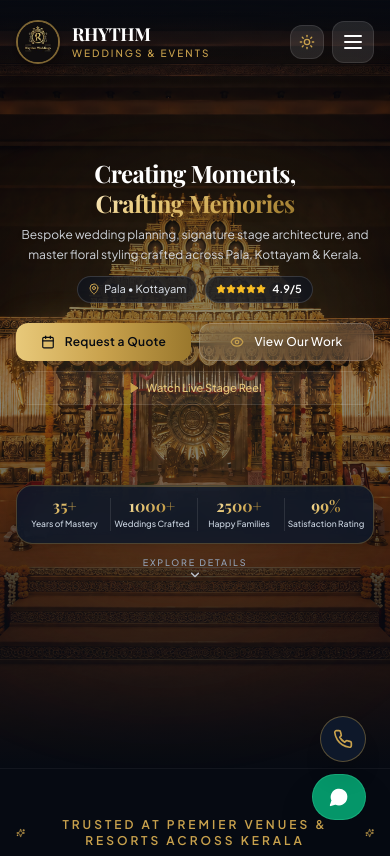
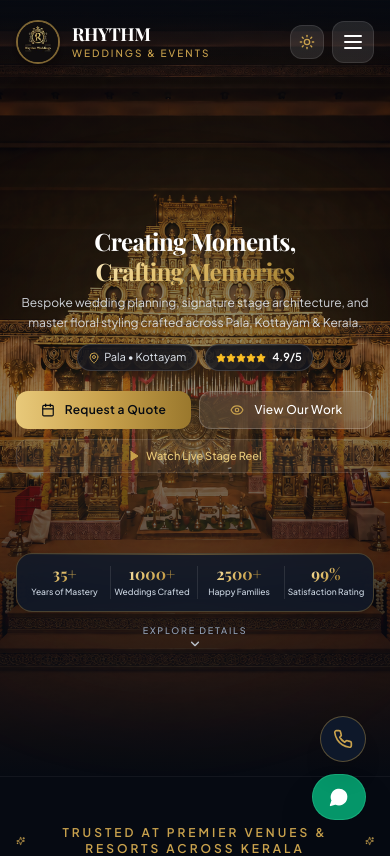
Before and after one commit to ajaypalamkunnel/Rhythm-Events, a Next.js app: page / in a window 390 px wide. Shown: the top 856 px of the page. Built offline with nearby package versions, Linux system fonts and the light colour scheme.

Commit message:
alignment hero section

```diff
--- a/src/components/sections/Hero.tsx
+++ b/src/components/sections/Hero.tsx
@@ -14,7 +14,7 @@ export default function Hero() {
   const [videoIndex, setVideoIndex] = useState<number | null>(null);
 
   return (
-    <section className="relative min-h-[91svh] sm:min-h-[100svh] flex items-center justify-center pt-22 pb-8 sm:pt-40 sm:pb-10 overflow-hidden">
+    <section className="relative min-h-[92svh] sm:min-h-[100svh] flex items-center justify-center pt-28 pb-8 sm:pt-40 sm:pb-10 overflow-hidden">
       {/* Background Images: Dedicated Mobile Image for mobile screens & Desktop Image for tablet/desktop */}
       <div className="absolute inset-0 z-0 overflow-hidden">
         {/* Mobile Background Image */}
@@ -51,7 +51,7 @@ export default function Hero() {
       <div className="absolute top-1/4 left-1/4 w-60 sm:w-72 h-60 sm:h-72 bg-brand-gold/15 rounded-full blur-[100px] pointer-events-none" />
       <div className="absolute bottom-1/4 right-1/4 w-64 sm:w-80 h-64 sm:h-80 bg-brand-goldLight/15 rounded-full blur-[110px] pointer-events-none" />
 
-      <div className="relative z-10 max-w-5xl mx-auto px-4 sm:px-6 lg:px-8 text-center flex flex-col items-center mt-2 sm:mt-8">
+      <div className="relative z-10 max-w-5xl mx-auto px-4 sm:px-6 lg:px-8 text-center flex flex-col items-center mt-6 sm:mt-8">
         {/* Headline - Balanced Typography */}
         <h1 className="font-serif text-2xl sm:text-4xl md:text-5xl lg:text-6xl font-bold tracking-tight text-white leading-[1.18] max-w-4xl drop-shadow-md">
           Creating Moments,{" "}
```
